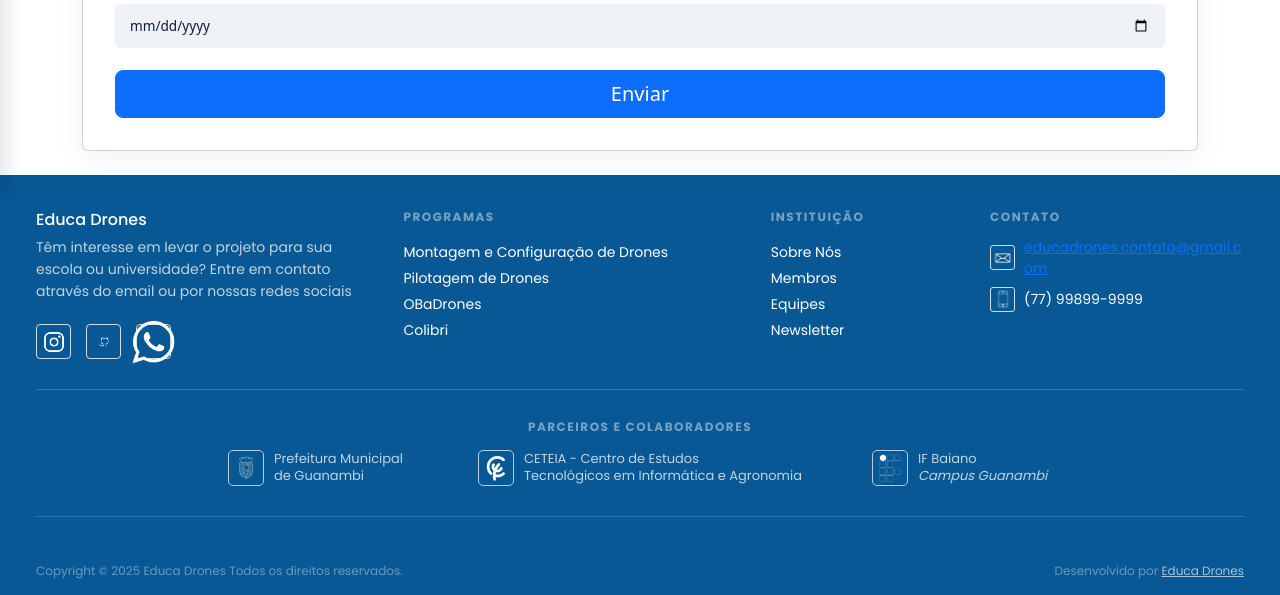
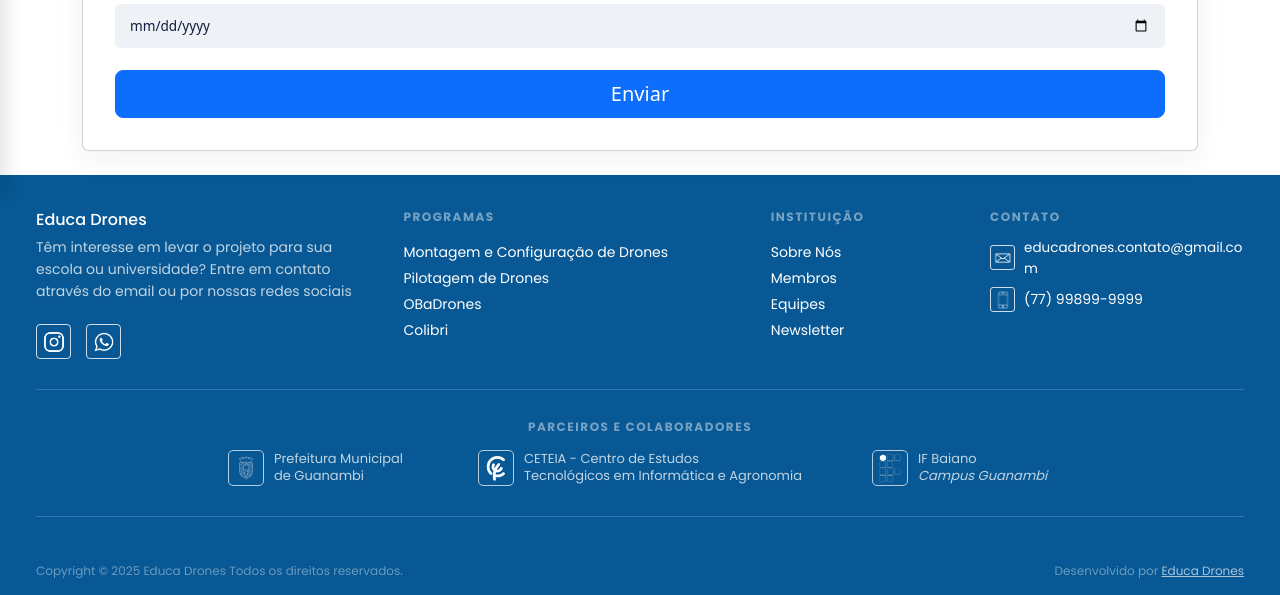
Before and after one commit to EDUCA-DRONES/EducaDronesWeb, a Django app: page /visitas/formulario/ in a window 1280 px wide. Shown: the part 608-1203 px from the top of the page. Run offline with Django 5.2, Linux system fonts and the light colour scheme.

Commit message:
refactor: correção de tamanhos dos botões OBA e imgem do WhatsApp do footer

```diff
--- a/static/css/components/footer.css
+++ b/static/css/components/footer.css
@@ -118,12 +118,13 @@
 
 .site-footer__social img {
     width: 26px;
-    height: 26px;
+
     object-fit: contain;
 }
 
+.site-footer__social-git{ height: 40px;}
+
 .site-footer__social a:nth-child(3) img {
-    width: 65px;
     height: 56px;
 }
 
--- a/static/css/home.css
+++ b/static/css/home.css
@@ -2090,6 +2090,9 @@ body {
     .home-imav-card > img { height: 190px; }
 }
 
+@media(max-width: 360px) {
+    .home-button--primary3 {font-size: 12px;}
+}
 
 /* ---------- Celular em paisagem (altura curta) ---------- */
 @media (max-width: 992px) and (max-height: 520px) and (orientation: landscape) {
--- a/templates/components/footer.html
+++ b/templates/components/footer.html
@@ -21,10 +21,6 @@
 
                     <a href="#" aria-label="Instagram">
                         <img src="{% static 'img/footer/instagram.png' %}" alt="Instagram">
-                    </a>
-
-                    <a href="#" aria-label="GitHub">
-                        <img src="{% static 'img/footer/git.png' %}" alt="GitHub">
                     </a>
 
                     <a href="#" aria-label="WhatsApp">
@@ -76,7 +72,7 @@
                     </div>
 
                     <span>
-                        <a href="mailto:educadrones.contato@gmail.com">educadrones.contato@gmail.com</a>
+                        <a style="text-decoration: none; color: #fff; font-size: 13.5px;" href="mailto:educadrones.contato@gmail.com">educadrones.contato@gmail.com</a>
                     </span>
 
                 </div>
```
